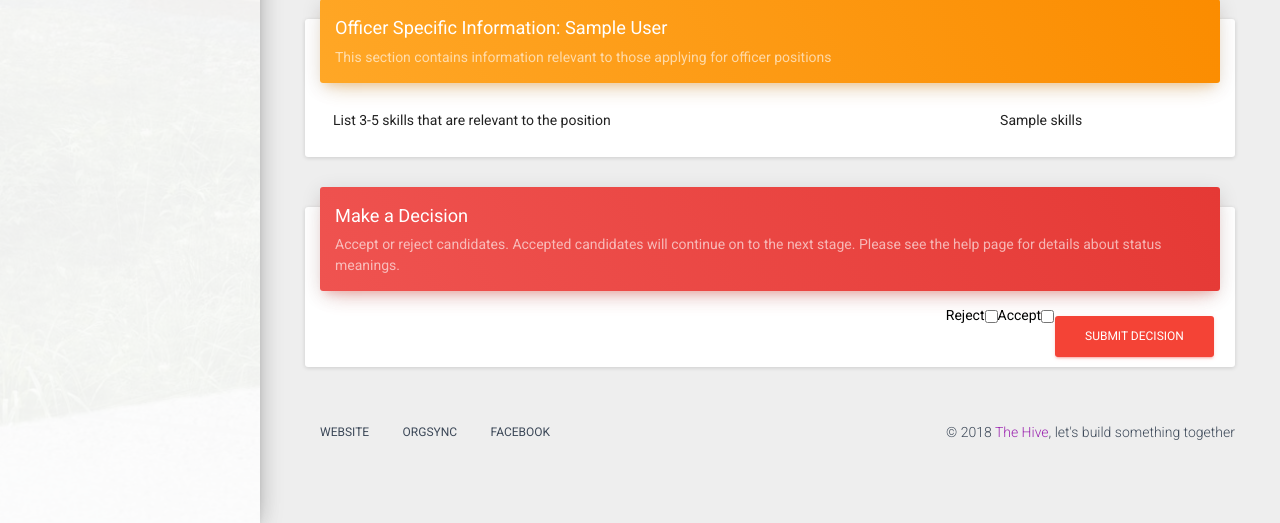
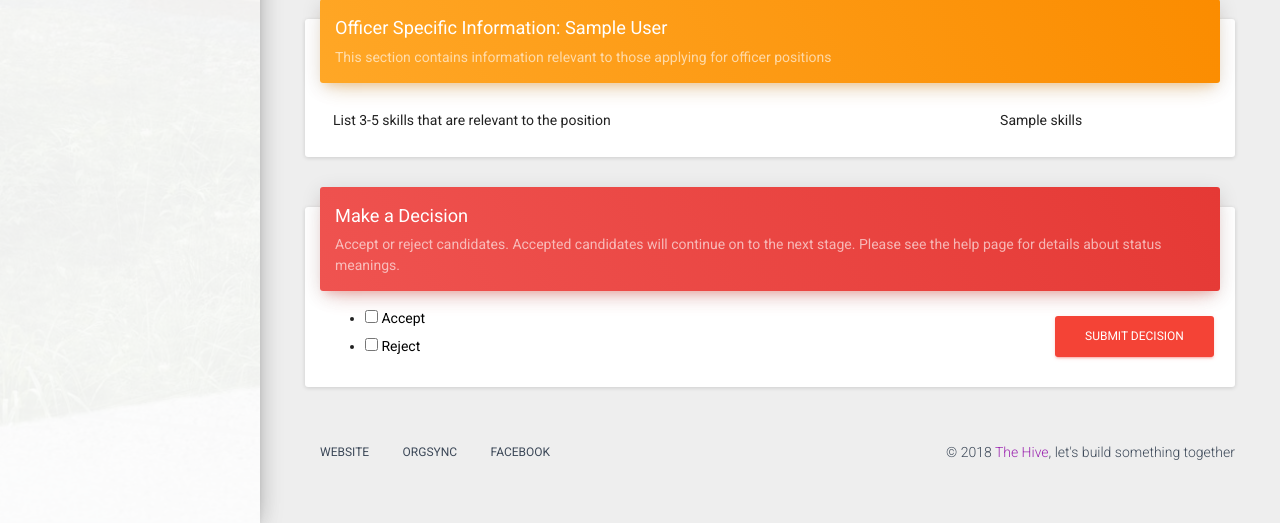
Before and after one commit to RandyDeng/InterviewScheduler, a Flask app: template app/admin/templates/applications_applicant.html in a window 1280 px wide. Shown: the part 797-1320 px from the top of the page. Run offline with Flask 2, Linux system fonts and the light colour scheme; the template is opened without the code that fills it: values that come from a table or form of the project are taken from there, most other values are stand-ins (such as "Sample title", 1, 10 or a date in 2020); some libraries are stand-ins or nearby versions.

Commit message:
Prettied up front end decision form

```diff
--- a/app/admin/templates/applications_applicant.html
+++ b/app/admin/templates/applications_applicant.html
@@ -111,8 +111,16 @@
                     <form method="POST" action="{{ url_for('admin.applications_applicant', id=applicant.user_id) }}">
                         {{ form.hidden_tag() }}
                         {{ form.submit(class='btn btn-danger pull-right') }}
-                        {{ form.accept(class='pull-right') }} {{ form.accept.label(class='pull-right') }}
-                        {{ form.reject(class='pull-right') }} {{ form.reject.label(class='pull-right') }}
+                        <ul>
+                            <li>
+                                {{ form.accept(class='') }}
+                                {{ form.accept.label(class='') }}
+                            </li>
+                            <li>
+                                {{ form.reject(class='') }}
+                                {{ form.reject.label(class='') }}
+                            </li>
+                        </ul>
                     </form>
                 </div>
             </div>
```
